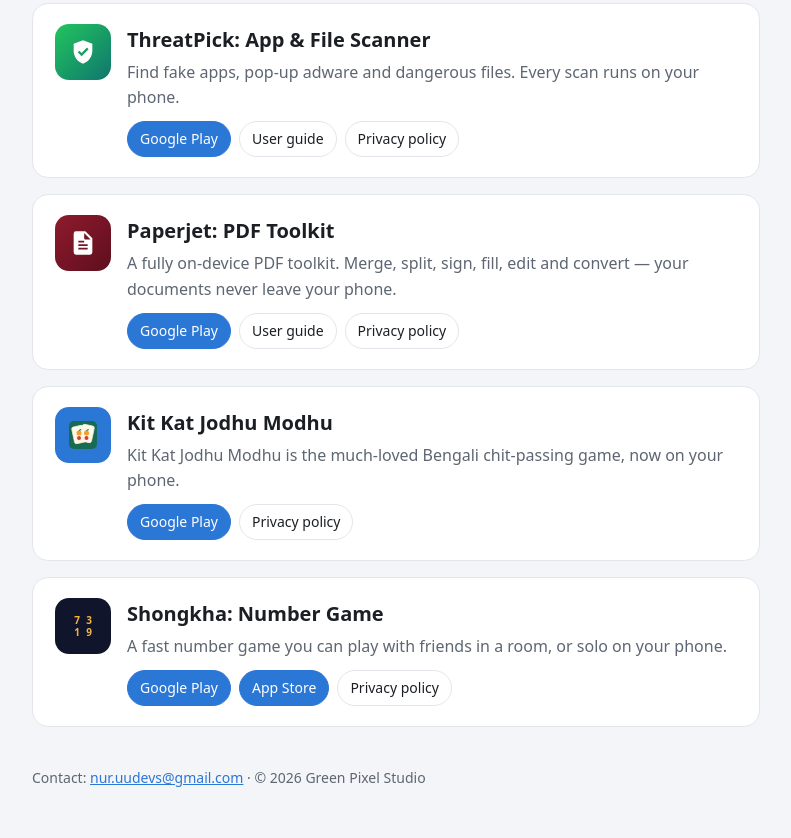
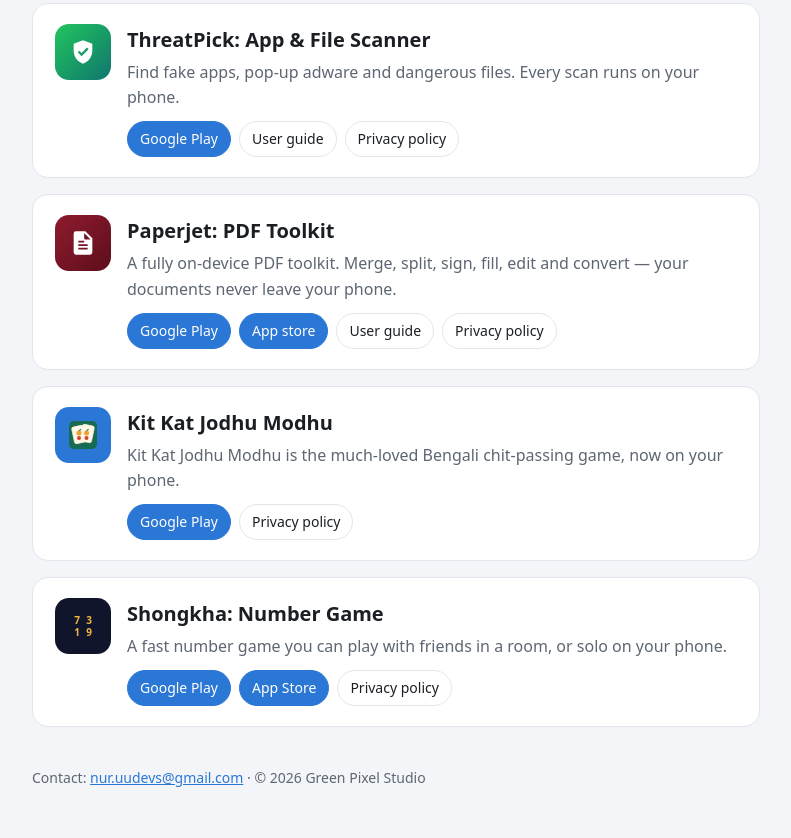
Before and after one commit to nsabuj/nsabuj.github.io, a plain HTML site: page index.html in a window 1280 px wide. Shown: the part 698-1536 px from the top of the page, without its empty margins (244-1035 px from the left). Drawn offline with Linux system fonts and the light colour scheme.

Commit message:
Add App Store link to index.html

```diff
--- a/index.html
+++ b/index.html
@@ -97,6 +97,7 @@ footer{color:var(--muted);font-size:14px;padding:24px 0 48px}
 <p>A fully on-device PDF toolkit. Merge, split, sign, fill, edit and convert — your documents never leave your phone.</p>
 <div class="links">
 <a class="primary" href="https://play.google.com/store/apps/details?id=com.nurdigital.paperjet">Google Play</a>
+  <a class="primary" href="https://apps.apple.com/us/app/paperjet-pdf-tools-signer/id6833039826">App store</a>
 <a href="paperjet/">User guide</a>
 <a href="paperjet/privacy.html">Privacy policy</a>
 </div>
```
